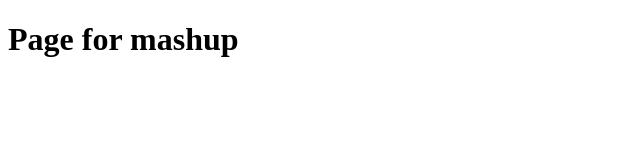
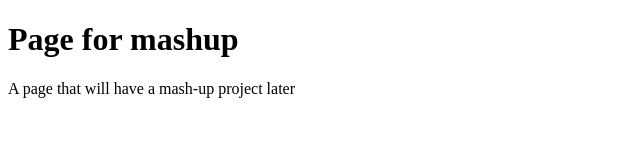
Before and after one commit to Penthero/Penthero.github.io, a plain HTML site: page index.html in a window 1280 px wide. Shown: the whole page, without its empty margins (0-640 px from the left). Drawn offline with Linux system fonts and the light colour scheme.

Commit message:
second commit

```diff
--- a/index.html
+++ b/index.html
@@ -2,5 +2,6 @@
 <html>
 <body>
 <h1>Page for mashup</h1>
+<p>A page that will have a mash-up project later</p>
 </body>
 </html>
```
